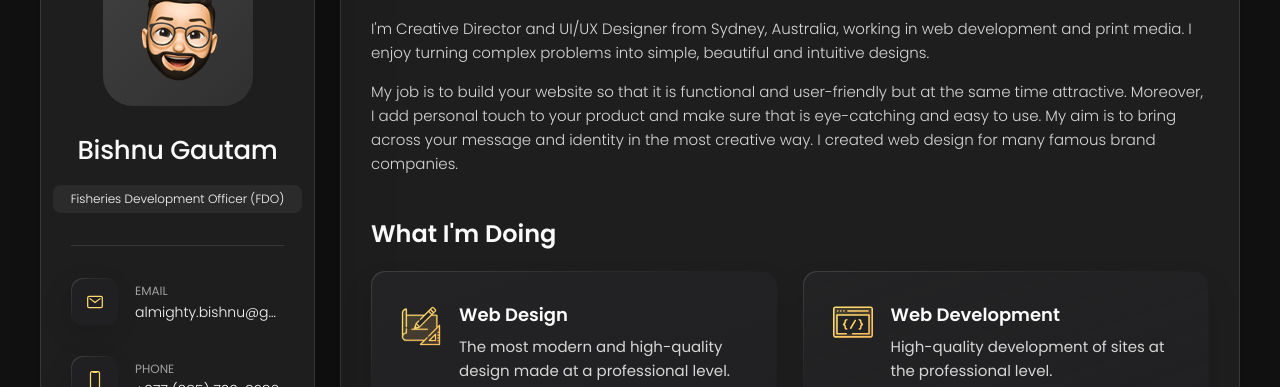
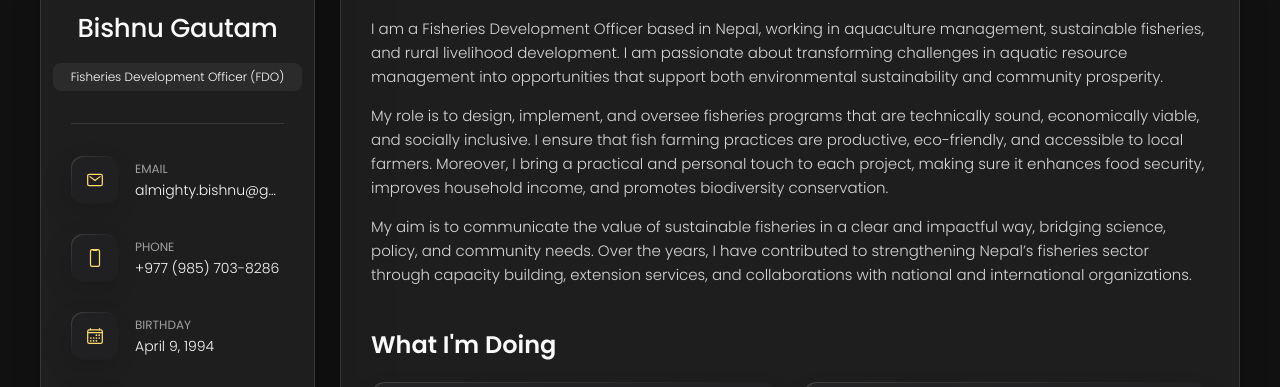
Before and after one commit to almightybishnu/almighty.github.io, a plain HTML site: page index.html in a window 1280 px wide. Shown: the part 162-549 px from the top of the page. Drawn offline with nearby package versions, Linux system fonts and the light colour scheme.

Commit message:
Update index.html

```diff
--- a/index.html
+++ b/index.html
@@ -42,7 +42,7 @@
       <div class="sidebar-info">
 
         <figure class="avatar-box">
-          <img src="./assets/images/my-avatar.png" alt="Richard hanrick" width="80">
+          <img src="./assets/images/myimage.png" alt="Richard hanrick" width="80">
         </figure>
 
         <div class="info-content">
@@ -209,17 +209,18 @@
 
         <section class="about-text">
           <p>
-            I'm Creative Director and UI/UX Designer from Sydney, Australia, working in web development and print media.
-            I enjoy
-            turning complex problems into simple, beautiful and intuitive designs.
+          I am a Fisheries Development Officer based in Nepal, working in aquaculture management, sustainable fisheries, and rural livelihood development.
+            I am passionate about transforming challenges in aquatic resource management into opportunities that support both environmental sustainability and community prosperity.
           </p>
 
           <p>
-            My job is to build your website so that it is functional and user-friendly but at the same time attractive.
-            Moreover, I
-            add personal touch to your product and make sure that is eye-catching and easy to use. My aim is to bring
-            across your
-            message and identity in the most creative way. I created web design for many famous brand companies.
+            My role is to design, implement, and oversee fisheries programs that are technically sound, economically viable, and socially inclusive. I ensure that fish farming practices are productive, eco-friendly, and accessible to local farmers.
+            Moreover, I bring a practical and personal touch to each project, making sure it enhances food security, improves household income, and promotes biodiversity conservation.
+          </p>
+          <p>
+            My aim is to communicate the value of sustainable fisheries in a clear and impactful way, bridging science, policy, and community needs.
+            Over the years, I have contributed to strengthening Nepal’s fisheries sector through capacity building, extension services, and collaborations with national and international organizations.
+
           </p>
         </section>
 
```
